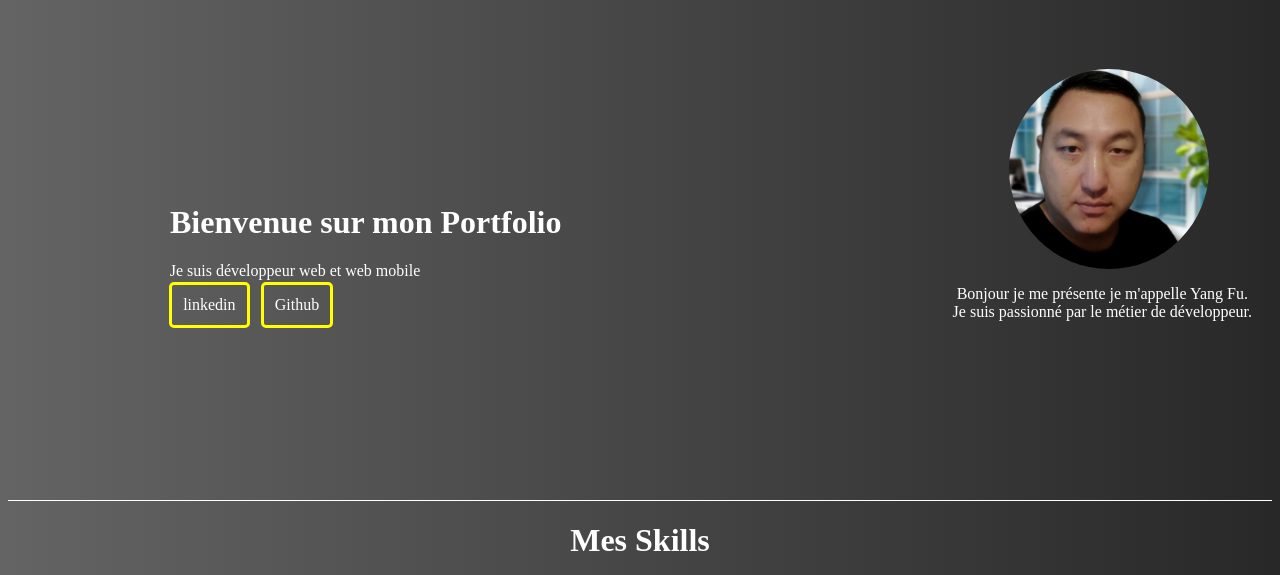
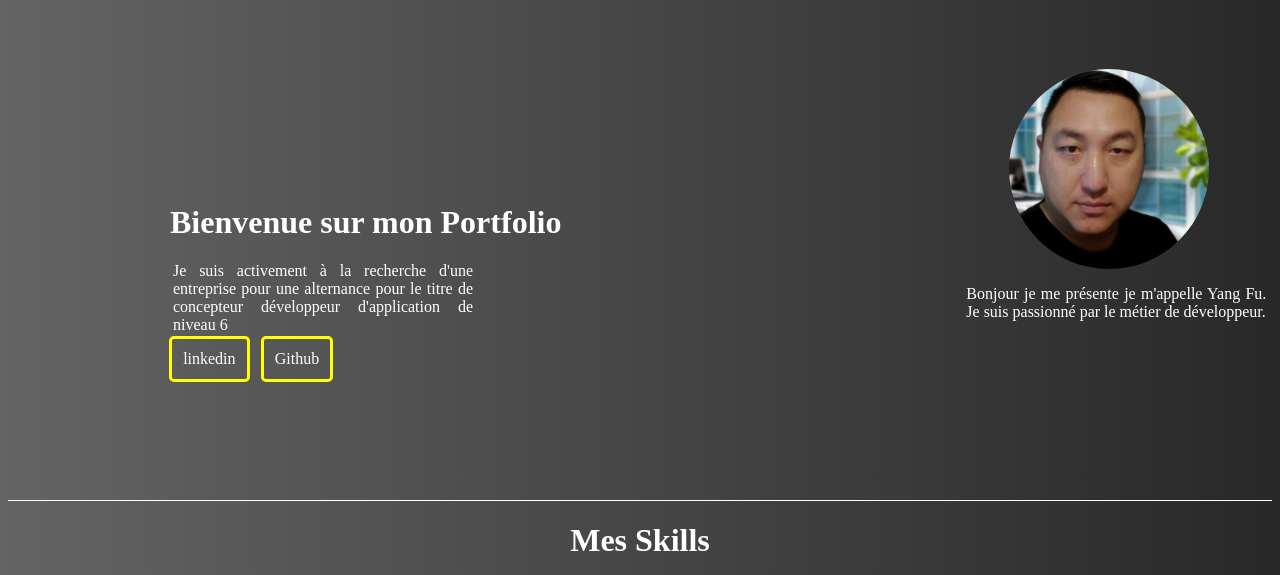
Before and after one commit to Fu1Yang/portfolio, a Symfony app: template templates/accueil/accueil.html.twig in a window 1280 px wide. Shown: the part 32-607 px from the top of the page. Run offline with Twig, Linux system fonts and the light colour scheme; the template is opened without the code that fills it, so the values that code supplies are empty; style sheets or scripts are compiled from the project's sources; some libraries are stand-ins or nearby versions.

Commit message:
code ajour

```diff
--- a/assets/components/app.js
+++ b/assets/components/app.js
@@ -23,7 +23,7 @@ import cabinetCompte from '../../assets/imageProjet/cabinet1.PNG';
 
 
 const App = () => {
-  const prensentation = ["Bonjour je me présente je m'appelle Yang Fu. Je suis passionné par le métier de développeur."];
+  const presentation = ["Bonjour je me présente je m'appelle Yang Fu. Je suis passionné par le métier de développeur."];
   const [text, setText] = useState('');
   const [index, setIndex] = useState(0);
 
@@ -31,8 +31,8 @@ const App = () => {
     // Fonction pour extraire le texte et le mettre à jour dans le state
     const extrait = () => {
       let extractedText = [];
-      for (let i = 0; i < prensentation.length; i++) {
-        const element = prensentation[i];
+      for (let i = 0; i < presentation.length; i++) {
+        const element = presentation[i];
         for (let j = 0; j < element.length; j++) {
           extractedText.push(element[j]);
         }
@@ -65,7 +65,7 @@ const App = () => {
       <div id='herder'>
         <div>
           <h1>Bienvenue sur mon Portfolio</h1>
-          <p>Je suis développeur web et web mobile</p>
+          <p>Je suis activement à la recherche d'une entreprise pour une alternance pour le titre de concepteur développeur d'application de niveau 6</p>
           <div id='lien'>
             <a href='https://www.linkedin.com/in/fu-yang-588646243/'>linkedin</a>
             <a href='https://github.com/Fu1Yang'>Github</a>
--- a/assets/styles/app.css
+++ b/assets/styles/app.css
@@ -36,9 +36,9 @@ h1 {
     box-shadow: 5px 5px 200px red;
 }
 #herder p {
-    margin-left: 137px;
+    margin-left: 165px;
     width: 300px;
-    text-align: center;
+    text-align: justify;
     color: rgb(255, 255, 255);
 }
 #lien {
--- a/assets/styles/apropos.css
+++ b/assets/styles/apropos.css
@@ -22,11 +22,13 @@ h1 {
 #images img:hover{
     width: 100%;
     height: 100%;
+    z-index: 5;
 }
 
 #para2 {
     margin-top: 50px;
     background: linear-gradient(to left, rgb(42,42,42), rgb(100,100,100));
+    height: 600px;
 }
 
 #imagesCabinet {
--- a/composer.json
+++ b/composer.json
@@ -17,12 +17,15 @@
         "symfony/flex": "^2",
         "symfony/form": "7.1.*",
         "symfony/framework-bundle": "7.1.*",
+        "symfony/mailer": "7.1.*",
+        "symfony/mailgun-mailer": "7.1.*",
         "symfony/runtime": "7.1.*",
         "symfony/security-csrf": "7.1.*",
         "symfony/twig-bundle": "7.1.*",
         "symfony/validator": "7.1.*",
         "symfony/webpack-encore-bundle": "^2.1",
-        "symfony/yaml": "7.1.*"
+        "symfony/yaml": "7.1.*",
+        "twig/twig": "^3.14.0"
     },
     "config": {
         "allow-plugins": {
```
Also changed, not shown: compose.override.yaml (+11 -0 lines), 3 other files.
